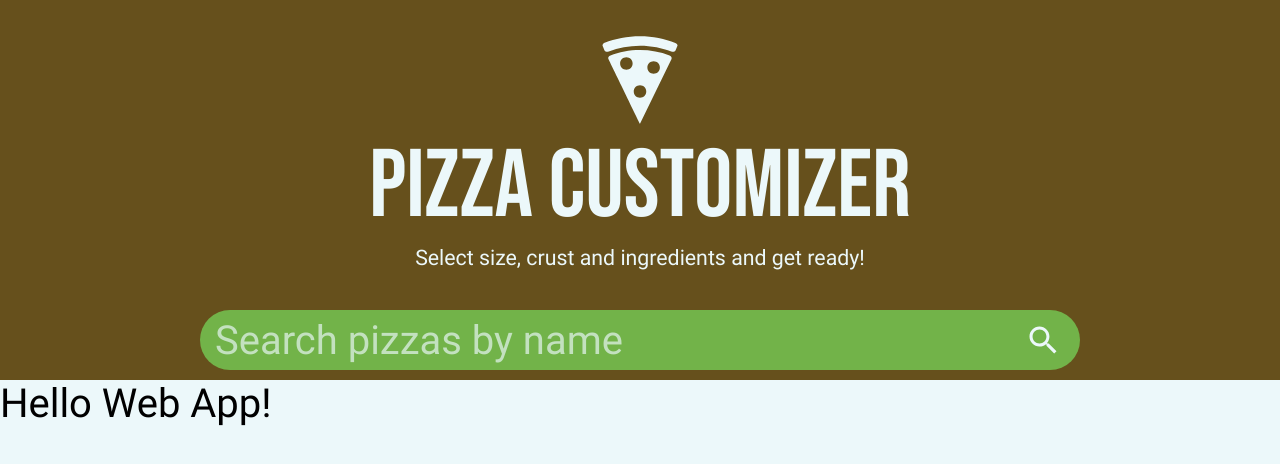
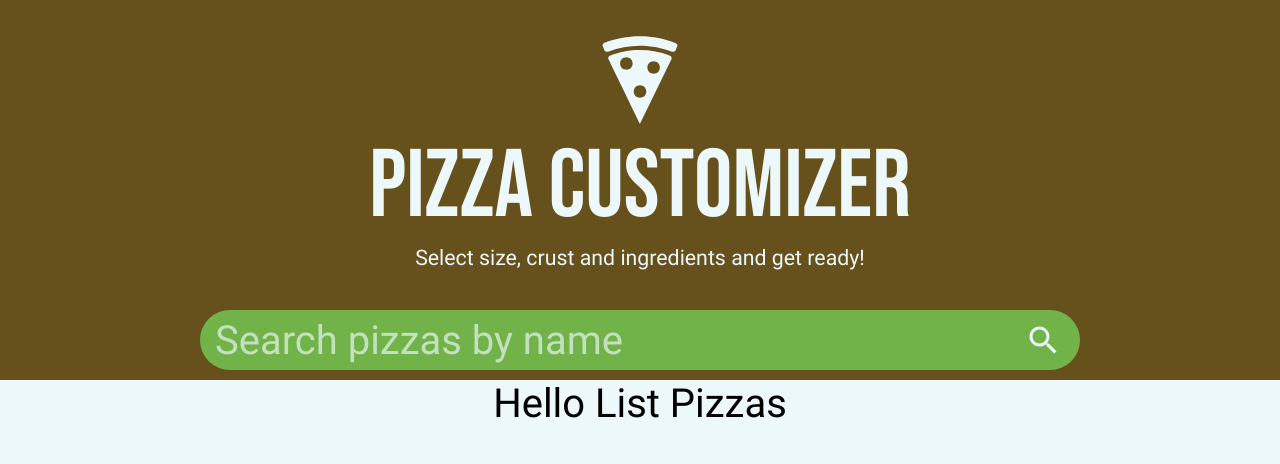
Before and after one commit to henriquecouto/tauria-challenge, a React (Create React App) app in the folder packages/web-app/: page / in a window 1280 px wide. Shown: the top 464 px of the page. Built offline with nearby package versions, Linux system fonts and the light colour scheme.

Commit message:
create base screen to list and create pizzas

```diff
--- a/packages/web-app/package.json
+++ b/packages/web-app/package.json
@@ -9,6 +9,7 @@
     "react": "^16.13.1",
     "react-dom": "^16.13.1",
     "react-icons": "^3.11.0",
+    "react-router-dom": "^5.2.0",
     "react-scripts": "3.4.3",
     "styled-components": "^5.1.1"
   },
@@ -38,6 +39,7 @@
     "@types/node": "^14.6.2",
     "@types/react": "^16.9.48",
     "@types/react-dom": "^16.9.8",
+    "@types/react-router-dom": "^5.1.5",
     "@types/styled-components": "^5.1.2",
     "typescript": "^4.0.2"
   }
--- a/packages/web-app/src/App.tsx
+++ b/packages/web-app/src/App.tsx
@@ -9,13 +9,26 @@ import "./assets/fonts/Roboto/stylesheet.css";
 import Header from "./components/Header";
 import SearchBar from "./components/SearchBar";
 
+import { BrowserRouter as Router, Switch, Route } from "react-router-dom";
+import ListPizzas from "./screens/ListPizzas";
+import CreatePizza from "./screens/CreatePizza";
+
 const App: React.FC = () => {
   return (
     <ThemeProvider theme={defaultTheme}>
       <GlobalStyle />
       <Header />
       <SearchBar />
-      Hello Web App!
+      <Router>
+        <Switch>
+          <Route exact path="/">
+            <ListPizzas />
+          </Route>
+          <Route exact path="/create">
+            <CreatePizza />
+          </Route>
+        </Switch>
+      </Router>
     </ThemeProvider>
   );
 };
--- /dev/null
+++ b/packages/web-app/src/screens/CreatePizza/index.tsx
@@ -0,0 +1,10 @@
+import React from "react";
+import { Container } from "./styles";
+
+const CreatePizza: React.FC = () => {
+  return <Container>
+    Hello Create Pizzas
+  </Container>;
+};
+
+export default CreatePizza;
--- /dev/null
+++ b/packages/web-app/src/screens/CreatePizza/styles.ts
@@ -0,0 +1,7 @@
+import styled from "styled-components";
+
+export const Container = styled.div`
+  width: 100%;
+  display: flex;
+  justify-content: center;
+`;
--- /dev/null
+++ b/packages/web-app/src/screens/ListPizzas/index.tsx
@@ -0,0 +1,10 @@
+import React from "react";
+import { Container } from "./styles";
+
+const ListPizzas: React.FC = () => {
+  return <Container>
+    Hello List Pizzas
+  </Container>;
+};
+
+export default ListPizzas;
--- /dev/null
+++ b/packages/web-app/src/screens/ListPizzas/styles.ts
@@ -0,0 +1,7 @@
+import styled from "styled-components";
+
+export const Container = styled.div`
+  width: 100%;
+  display: flex;
+  justify-content: center;
+`;
```
Also changed, not shown: 1 other file (tests, documents, lock files or other folders).
